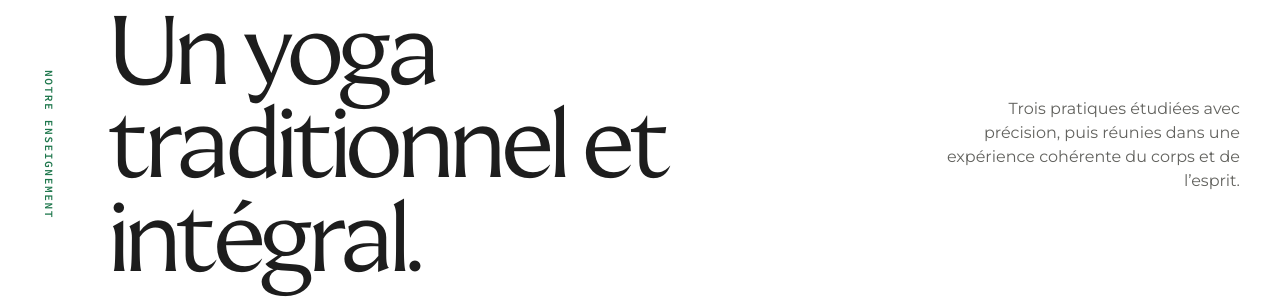
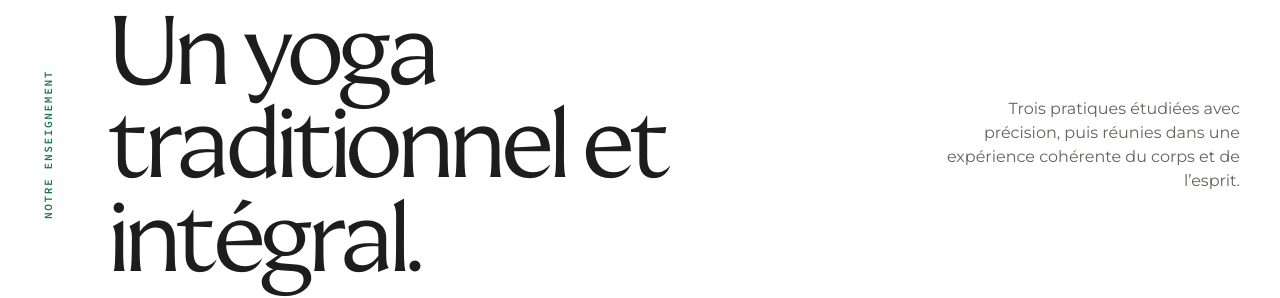
Before and after one commit to ilohest/creyda, a Nuxt app: page /yoga in a window 1280 px wide. Shown: the part 298-596 px from the top of the page. Built offline with nearby package versions, Linux system fonts and the light colour scheme.

Commit message:
Reverse vertical page labels

```diff
--- a/app/assets/css/main.css
+++ b/app/assets/css/main.css
@@ -175,7 +175,7 @@ h2 { font-size: clamp(3rem, 6.2vw, 6.8rem); }
 .footer-credit { font-family: var(--button-font); color: var(--green); }
 
 .page-intro { min-height: calc(100svh - 86px); padding: clamp(44px, 7vh, 82px) 0; display: grid; grid-template-columns: 30px minmax(0, 1.45fr) minmax(260px, .55fr); gap: clamp(22px, 3vw, 48px); align-items: center; }
-.page-intro .eyebrow { grid-column: 1; margin: 0; justify-self: start; color: var(--green); writing-mode: vertical-rl; }
+.page-intro .eyebrow { grid-column: 1; margin: 0; justify-self: start; color: var(--green); writing-mode: vertical-rl; transform: rotate(180deg); }
 .page-intro h1 { grid-column: 2; max-width: 940px; margin: 0; font-size: clamp(4.25rem, 7.6vw, 8.8rem); }
 .page-intro .lead { grid-column: 3; width: min(100%, 360px); margin: 0; justify-self: end; color: var(--muted); font-size: clamp(1rem, 1.25vw, 1.16rem); text-align: right; }
 .page-intro--without-eyebrow h1 { grid-column: 1 / 3; }
```
